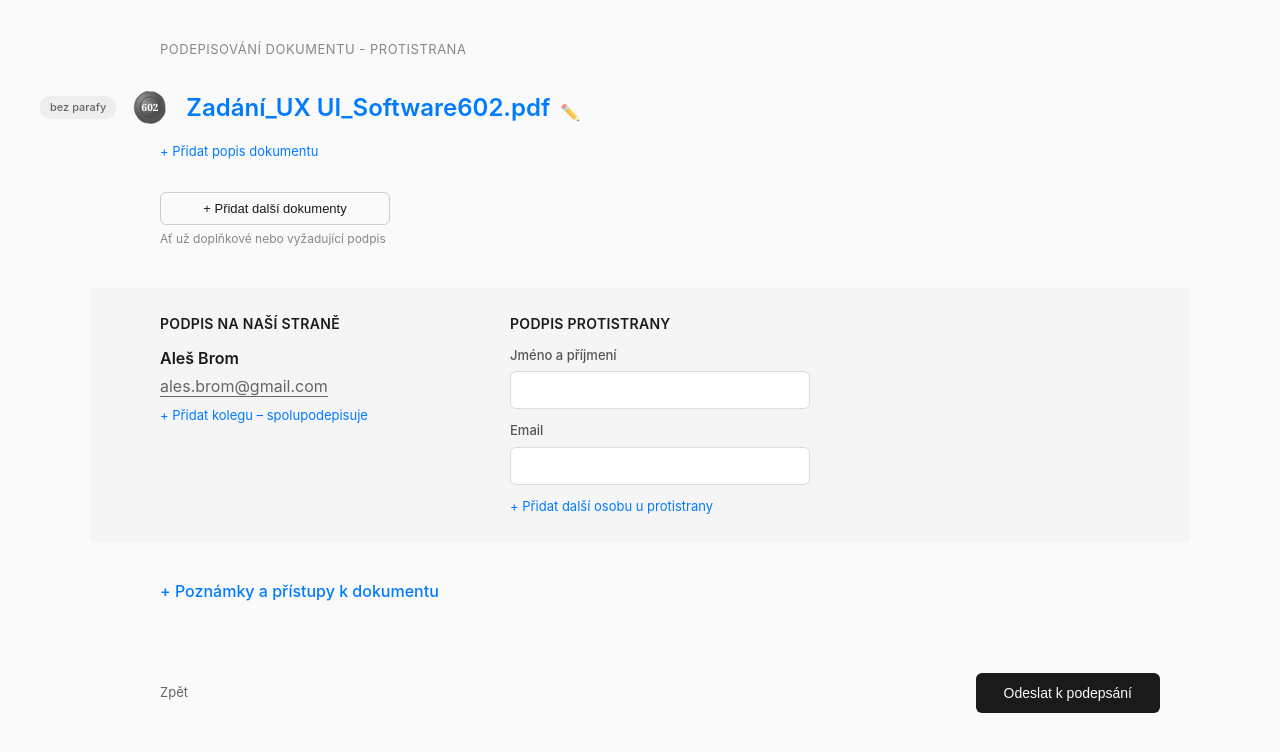
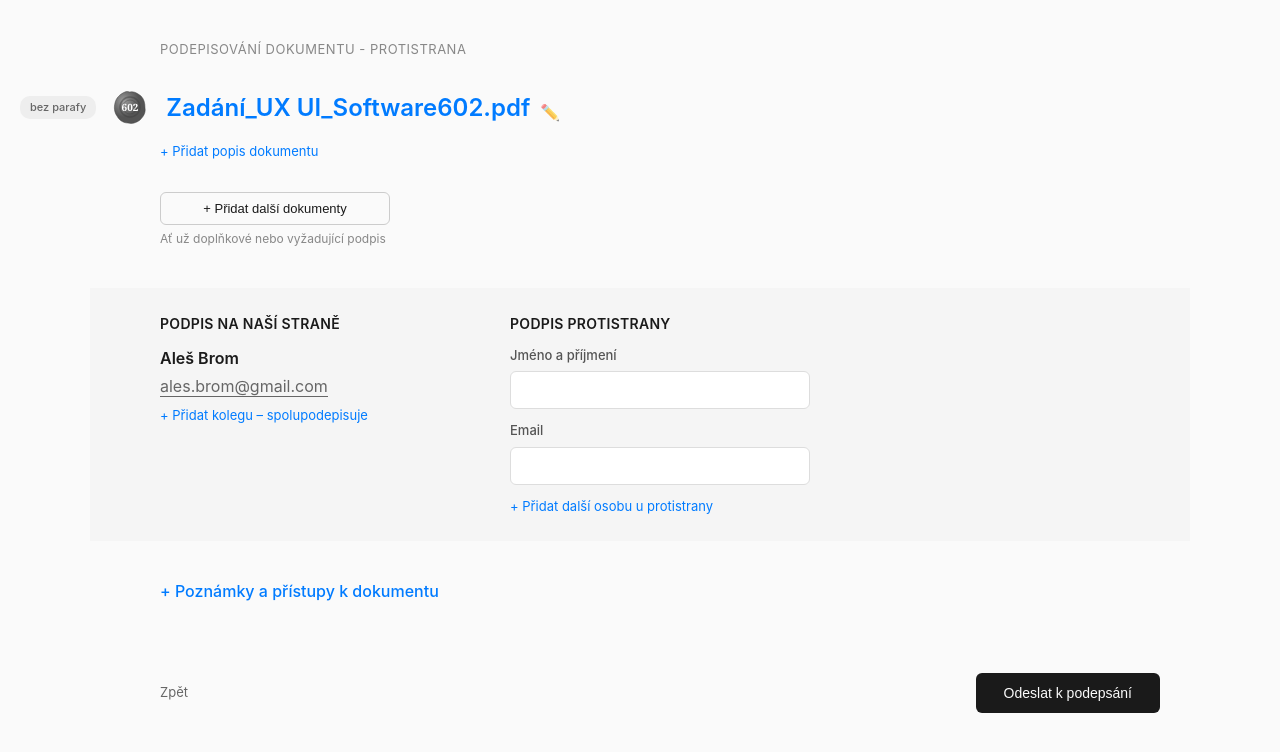
Before and after one commit to abr011/claude-web-projects, a plain HTML site: page document-signing.html in a window 1280 px wide. Drawn offline with Linux system fonts and the light colour scheme.

Commit message:
Move label+seal more left

```diff
--- a/document-signing.html
+++ b/document-signing.html
@@ -40,7 +40,7 @@
             border-radius: 10px;
             font-size: 11px;
             font-weight: 500;
-            margin-left: -120px;
+            margin-left: -140px;
             margin-right: 8px;
         }
 
```
